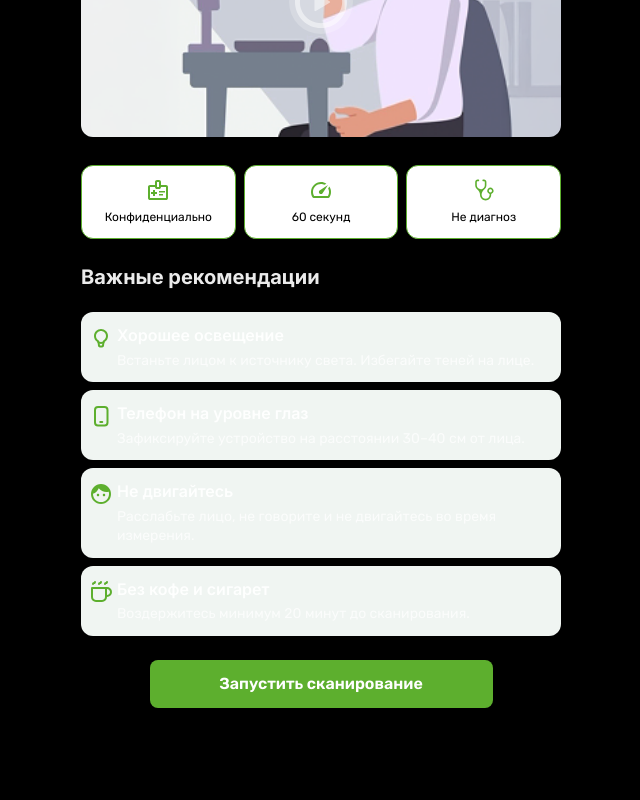
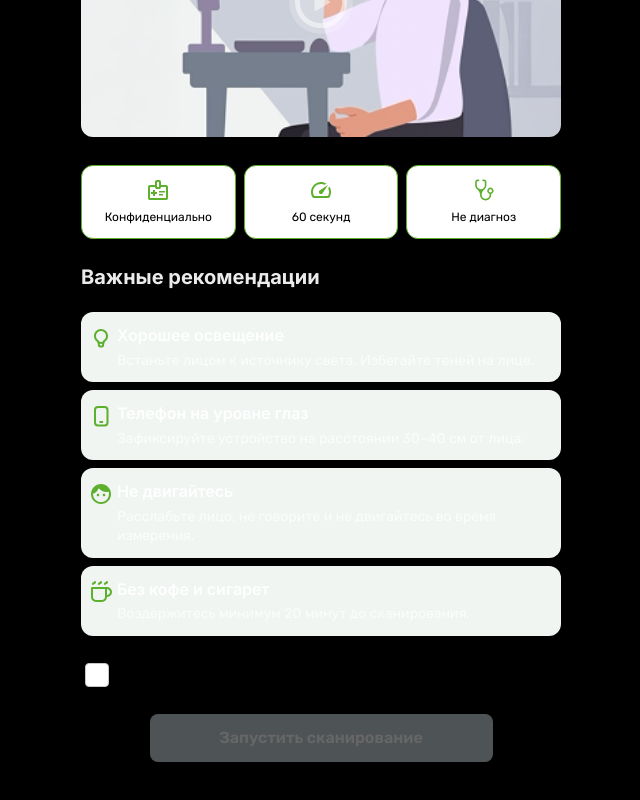
Before and after one commit to NikitaBest/X5, a React (Vite) app: page /preparation in a window 1280 px wide. Shown: the part 408-1208 px from the top of the page, without its empty margins (319-959 px from the left). Before the commit the page ends 1156 px from the top, so only its background shows below. Built offline with nearby package versions, Linux system fonts and the light colour scheme; no server answers.

Commit message:
на странице подготовки , добавление согласия сканирования

```diff
--- a/src/pages/Preparation.css
+++ b/src/pages/Preparation.css
@@ -194,6 +194,51 @@
   gap: 12px;
 }
 
+.preparation-confirm {
+  margin-top: 0px;
+  display: flex;
+  align-items: center;
+  gap: 8px;
+  font-size: 13px;
+  color: rgba(0, 0, 0, 0.7);
+  text-align: left;
+}
+
+.preparation-confirm input[type='checkbox'] {
+  -webkit-appearance: none;
+  -moz-appearance: none;
+  appearance: none;
+  box-sizing: border-box;
+  width: 24px;
+  height: 24px;
+  border: 1.10776px solid #C7C7C7;
+  border-radius: 4px;
+  background-color: #ffffff;
+  position: relative;
+  cursor: pointer;
+}
+
+.preparation-confirm input[type='checkbox']:checked {
+  background-color: #5DAF2E;
+  border-color: #5DAF2E;
+}
+
+.preparation-confirm input[type='checkbox']:checked::before {
+  content: '';
+  position: absolute;
+  left: 7px;
+  top: 4px;
+  width: 8px;
+  height: 12px;
+  border-right: 2px solid #ffffff;
+  border-bottom: 2px solid #ffffff;
+  transform: rotate(45deg);
+}
+
+.preparation-confirm-text {
+  flex: 1;
+}
+
 /* Тёмная тема */
 :root[data-theme='dark'] .preparation-video-container {
   background-color: rgba(255, 255, 255, 0.1);
--- a/src/pages/Preparation.jsx
+++ b/src/pages/Preparation.jsx
@@ -1,3 +1,4 @@
+import { useState } from 'react'
 import { useNavigate } from 'react-router-dom'
 import Page from '../layout/Page.jsx'
 import Header from '../layout/Header.jsx'
@@ -7,6 +8,7 @@ import './Preparation.css'
 
 function Preparation() {
   const navigate = useNavigate()
+  const [isAcknowledged, setIsAcknowledged] = useState(false)
 
   const handleStartScan = () => {
     navigate('/camera')
@@ -104,10 +106,21 @@ function Preparation() {
             </div>
           </div>
         </div>
+
+        <label className="preparation-confirm">
+          <input
+            type="checkbox"
+            checked={isAcknowledged}
+            onChange={(e) => setIsAcknowledged(e.target.checked)}
+          />
+          <span className="preparation-confirm-text">
+            Понятно, я готов(а) к сканированию
+          </span>
+        </label>
       </div>
 
       <div className="preparation-footer">
-        <PrimaryButton onClick={handleStartScan}>
+        <PrimaryButton onClick={handleStartScan} disabled={!isAcknowledged}>
           Запустить сканирование
         </PrimaryButton>
       </div>
```
